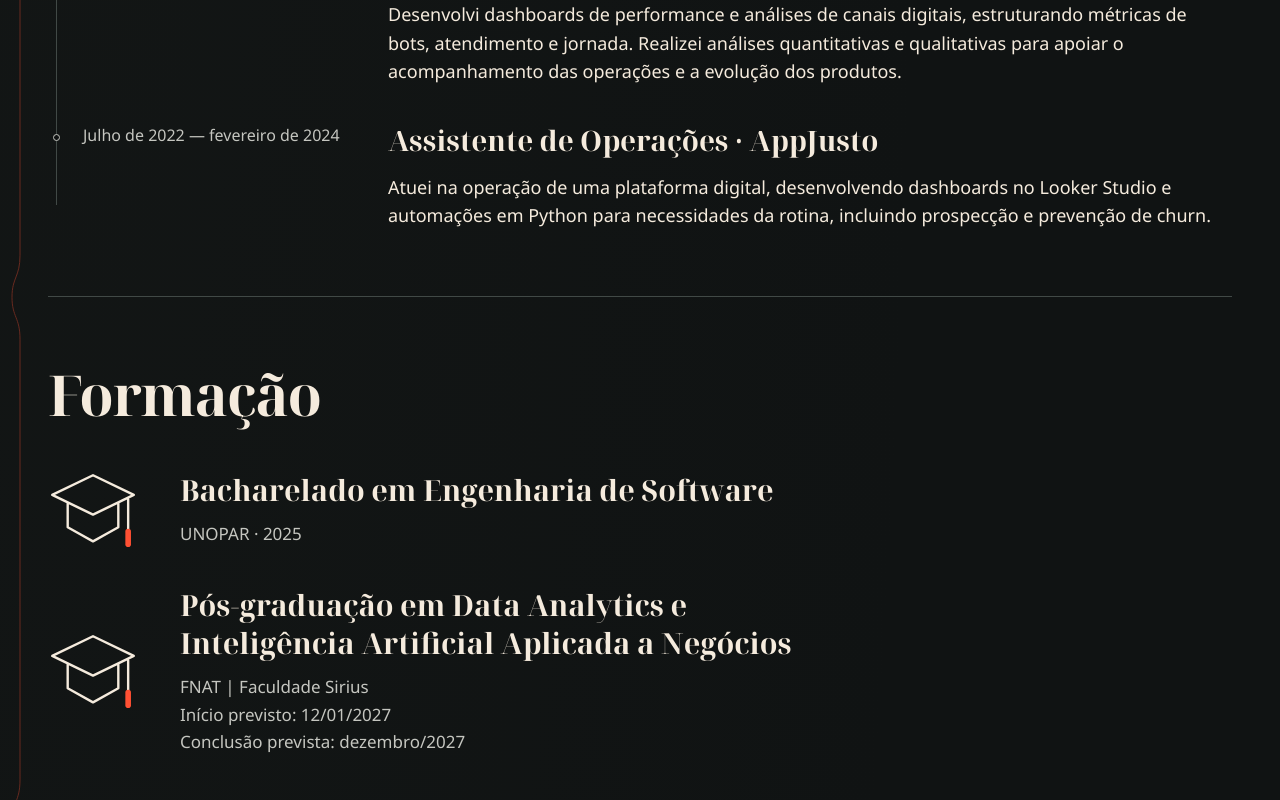
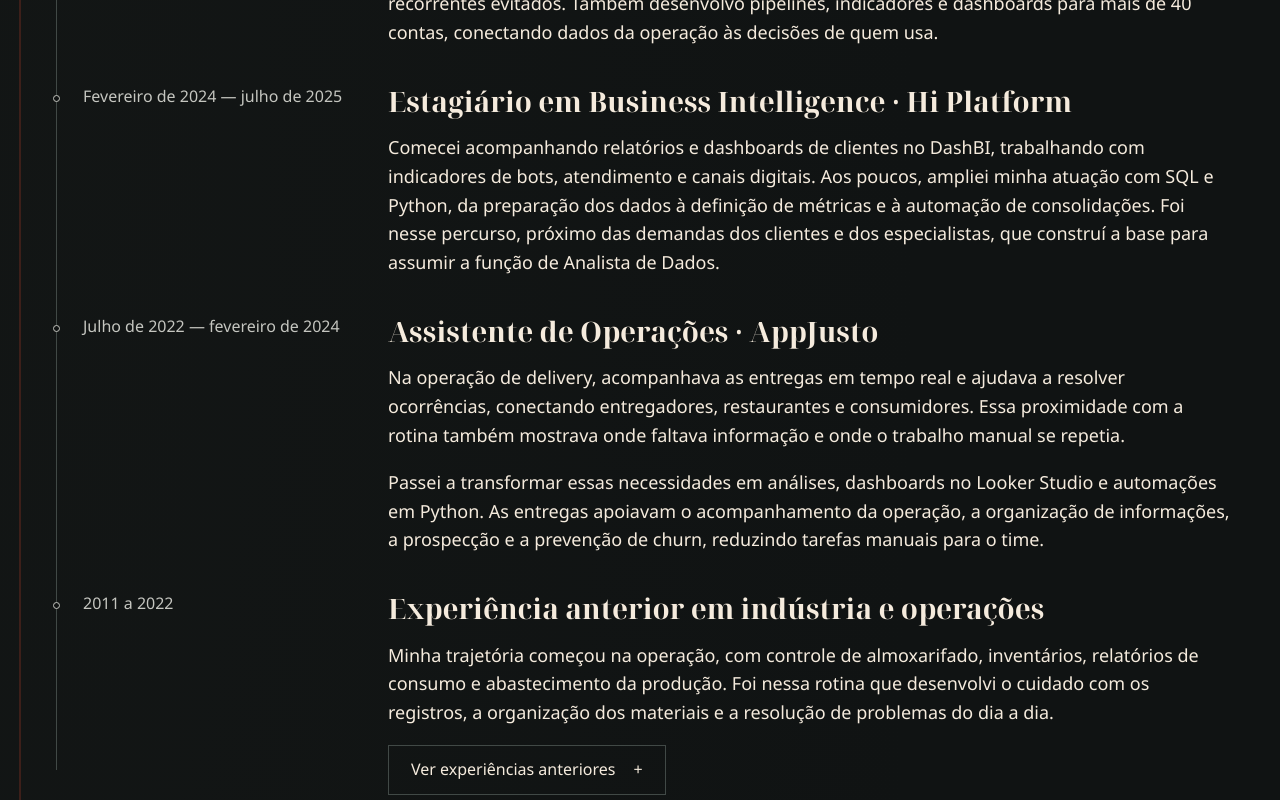
Before and after one commit to RafaelOliveiraRocha/RafaelOliveiraRocha.github.io, a Next.js app: page / in a window 1280 px wide. Shown: the part 5560-6360 px from the top of the page. Built offline with nearby package versions, Linux system fonts and the light colour scheme.

Commit message:
Atualiza trajetória profissional e formação no portfólio

```diff
--- a/app/portfolio.tsx
+++ b/app/portfolio.tsx
@@ -121,11 +121,23 @@
         <section id="processsurge" className={`${styles.section} ${styles.process}`} aria-labelledby="process-title" data-continuity-section><p className={styles.kicker}>{t.process_category}</p><h2 id="process-title" tabIndex={-1}><Emphasis text={t.process_title} part="ProcessSurge:"/></h2><p className={styles.processBody} data-copy="process_body">{t.process_body}</p><a className={styles.primary} href={links.process} target="_blank" rel="noopener noreferrer">{t.process_action}<span aria-hidden="true">↗</span></a></section>
         <section id="como-trabalho" className={`${styles.section} ${styles.work}`} aria-labelledby="work-title" data-continuity-section><p className={styles.kicker}>{t.work}</p><h2 id="work-title" tabIndex={-1}><Emphasis text={t.work_title} part={pt?"Construir para o uso.":"Build for use."}/></h2><p data-copy="work_body">{t.work_body}</p></section>
         <section id="ferramentas" className={styles.section} aria-labelledby="tools-title" data-continuity-section><h2 className={styles.sectionTitle} id="tools-title" tabIndex={-1}>{t.tools}</h2><div className={styles.skillsGrid}>{([1,2,3,4] as const).map(n=><Disclosure key={n} id={`skill-${n}`} desktop={desktop} title={t[`tool${n}_title`]}><p data-copy={`tool${n}_body`}>{t[`tool${n}_body`]}</p></Disclosure>)}</div></section>
-        <section id="experiencia" className={styles.section} aria-labelledby="experience-title" data-continuity-section><h2 className={styles.sectionTitle} id="experience-title" tabIndex={-1}>{t.experience}</h2><div className={styles.timeline}>{([1,2,3] as const).map(n=><Disclosure key={n} id={`experience-${n}`} desktop={desktop} title={t[`exp${n}_title`]} period={t[`exp${n}_date`]}><p data-copy={`exp${n}_body`}>{t[`exp${n}_body`]}</p></Disclosure>)}</div></section>
+        <section id="experiencia" className={styles.section} aria-labelledby="experience-title" data-continuity-section>
+          <h2 className={styles.sectionTitle} id="experience-title" tabIndex={-1}>{t.experience}</h2>
+          <div className={styles.timeline}>
+            {([1,2,3] as const).map(n=><Disclosure key={n} id={`experience-${n}`} desktop={desktop} title={t[`exp${n}_title`]} period={t[`exp${n}_date`]}>{t[`exp${n}_body`].split("\n\n").map((paragraph,index)=><p key={index} data-copy={`exp${n}_body`}>{paragraph}</p>)}</Disclosure>)}
+            <Disclosure id="previous-experience" desktop={desktop} title={t.previous_title} period={t.previous_period} summary={t.previous_summary} toggleLabels={{expand:t.previous_expand,collapse:t.previous_collapse}}>
+              <ul className={styles.previousRoles}>
+                {([1,2,3,4] as const).map(n=><li key={n}><h4>{t[`previous${n}_title`]}</h4><p className={styles.period}>{t[`previous${n}_date`]}</p><p>{t[`previous${n}_body`]}</p></li>)}
+              </ul>
+              <p>{t.previous_reporting}</p>
+              <p>{t.previous_responsibility}</p>
+            </Disclosure>
+          </div>
+        </section>
         <section id="formacao" className={`${styles.section} ${styles.education}`} aria-labelledby="education-title" data-continuity-section>
           <h2 className={styles.sectionTitle} id="education-title" tabIndex={-1}>{t.education}</h2>
+          <div><Icon name="graduation"/><div><h3>{t.education_postgraduate_title}</h3><p>{t.education_postgraduate_institution}</p><p>{t.education_postgraduate_start}</p><p>{t.education_postgraduate_completion}</p></div></div>
           <div><Icon name="graduation"/><div><h3>{t.education_title}</h3><p>{t.education_body}</p></div></div>
-          <div><Icon name="graduation"/><div><h3>{t.education_postgraduate_title}</h3><p>{t.education_postgraduate_institution}</p><p>{t.education_postgraduate_start}</p><p>{t.education_postgraduate_completion}</p></div></div>
         </section>
         <section id="sobre" className={`${styles.section} ${styles.about}`} aria-labelledby="about-title" data-continuity-section><h2 className={styles.sectionTitle} id="about-title" tabIndex={-1}>{t.about}</h2><div className={styles.aboutGrid}><picture><source media="(max-width: 767px)" srcSet="/redesign/foto-rafael-480.webp"/><img src="/redesign/foto-rafael-800.webp" alt="Rafael Rocha" width="800" height="800" loading="lazy" decoding="async"/></picture><div className={styles.aboutText}>{([1,2,3] as const).map(n=><p key={n} data-copy={`about${n}`}>{t[`about${n}`]}</p>)}</div></div></section>
         <section id="contato" className={`${styles.section} ${styles.contact}`} aria-labelledby="contact-title" data-continuity-section><p className={styles.kicker}>{t.contact}</p><h2 id="contact-title" tabIndex={-1}><Emphasis text={t.contact_title} part={pt?"conversar?":"talk?"}/></h2><p data-copy="contact_body">{t.contact_body}</p><ContactLinks t={t}/></section>
--- a/app/previa/content.ts
+++ b/app/previa/content.ts
@@ -48,13 +48,33 @@
   "experience": "Experiência",
   "exp1_date": "Agosto de 2025 — atual",
   "exp1_title": "Analista de Dados · Hi Platform",
-  "exp1_body": "Construí soluções de BI, métricas e integrações para operações B2B. Atualmente, meu foco está na sustentação e evolução técnica de uma plataforma corporativa de IA, envolvendo diagnóstico de falhas, validação de análises e melhorias em funcionalidades e integrações.",
+  "exp1_body": "Hoje, meu foco está na sustentação e evolução de uma plataforma corporativa de IA. Trabalho próximo das áreas para investigar falhas, configurar e testar skills, avaliar integrações e conferir se as respostas estão alinhadas às fontes e às permissões de acesso.\n\nEssa atuação vem de uma base construída em BI e automação. Depois da efetivação, conduzi a migração do DashBI para o Apache Superset, com aproximadamente R$ 43 mil por mês em custos recorrentes evitados. Também desenvolvo pipelines, indicadores e dashboards para mais de 40 contas, conectando dados da operação às decisões de quem usa.",
   "exp2_date": "Fevereiro de 2024 — julho de 2025",
   "exp2_title": "Estagiário em Business Intelligence · Hi Platform",
-  "exp2_body": "Desenvolvi dashboards de performance e análises de canais digitais, estruturando métricas de bots, atendimento e jornada. Realizei análises quantitativas e qualitativas para apoiar o acompanhamento das operações e a evolução dos produtos.",
+  "exp2_body": "Comecei acompanhando relatórios e dashboards de clientes no DashBI, trabalhando com indicadores de bots, atendimento e canais digitais. Aos poucos, ampliei minha atuação com SQL e Python, da preparação dos dados à definição de métricas e à automação de consolidações. Foi nesse percurso, próximo das demandas dos clientes e dos especialistas, que construí a base para assumir a função de Analista de Dados.",
   "exp3_date": "Julho de 2022 — fevereiro de 2024",
   "exp3_title": "Assistente de Operações · AppJusto",
-  "exp3_body": "Atuei na operação de uma plataforma digital, desenvolvendo dashboards no Looker Studio e automações em Python para necessidades da rotina, incluindo prospecção e prevenção de churn.",
+  "exp3_body": "Na operação de delivery, acompanhava as entregas em tempo real e ajudava a resolver ocorrências, conectando entregadores, restaurantes e consumidores. Essa proximidade com a rotina também mostrava onde faltava informação e onde o trabalho manual se repetia.\n\nPassei a transformar essas necessidades em análises, dashboards no Looker Studio e automações em Python. As entregas apoiavam o acompanhamento da operação, a organização de informações, a prospecção e a prevenção de churn, reduzindo tarefas manuais para o time.",
+  "previous_title": "Experiência anterior em indústria e operações",
+  "previous_period": "2011 a 2022",
+  "previous_summary": "Minha trajetória começou na operação, com controle de almoxarifado, inventários, relatórios de consumo e abastecimento da produção. Foi nessa rotina que desenvolvi o cuidado com os registros, a organização dos materiais e a resolução de problemas do dia a dia.",
+  "previous_expand": "Ver experiências anteriores",
+  "previous_collapse": "Recolher experiências anteriores",
+  "previous1_title": "Responsável de Setor, Almoxarifado · Alcance Jeans",
+  "previous1_date": "set/2020 a fev/2022",
+  "previous1_body": "Responsabilidade integral pela rotina do almoxarifado: acompanhamento do consumo, reposição via sistema, recebimento e conferência de notas fiscais, organização dos materiais e fechamento em Excel.",
+  "previous2_title": "Responsável de Setor, Almoxarifado · Alphabeto",
+  "previous2_date": "nov/2014 a mai/2020",
+  "previous2_body": "Controle de estoque e consumo de insumos da lavanderia, recebimento, armazenamento e apoio ao abastecimento da produção.",
+  "previous3_title": "Auxiliar de Almoxarifado · Confecções Sinder",
+  "previous3_date": "ago/2012 a mai/2014",
+  "previous3_body": "Controle de materiais, acompanhamento de ordens de serviço e atuação como referência técnica em dublagem.",
+  "previous4_title": "Auxiliar de Almoxarifado · Confecções Life",
+  "previous4_date": "jan/2011 a ago/2012",
+  "previous4_body": "Conferência de estoque, separação de insumos e abastecimento da produção.",
+  "previous_reporting": "Essa trajetória também envolveu relatórios de consumo e prestação de contas à Polícia Federal nas operações com produtos controlados.",
+  "previous_responsibility": "A responsabilidade pelo setor era operacional e técnica, sem gestão de subordinados.",
+  "previous_recruiter_summary": "Comecei em indústria e operações, com almoxarifado, inventários, relatórios de consumo e abastecimento da produção.",
   "education": "Formação",
   "education_title": "Bacharelado em Engenharia de Software",
   "education_body": "UNOPAR · 2025",
@@ -126,13 +146,33 @@
   "experience": "Experience",
   "exp1_title": "Data Analyst · Hi Platform",
   "exp1_date": "August 2025 — present",
-  "exp1_body": "I built BI solutions, metrics and integrations for B2B operations. My current focus is the technical maintenance and evolution of an enterprise AI platform, involving failure diagnosis, analysis validation and improvements to features and integrations.",
+  "exp1_body": "Today, my focus is on maintaining and improving an enterprise AI platform. I work closely with teams to investigate failures, configure and test skills, assess integrations, and check that responses align with source information and access permissions.\n\nThis work builds on my background in BI and automation. After moving into a permanent role, I led the migration from DashBI to Apache Superset, avoiding approximately R$43,000 per month in recurring costs. I also develop pipelines, metrics and dashboards for more than 40 accounts, connecting operational data to the decisions people make with it.",
   "exp2_title": "Business Intelligence Intern · Hi Platform",
   "exp2_date": "February 2024 — July 2025",
-  "exp2_body": "I developed performance dashboards and digital-channel analyses, structuring metrics for bots, customer service and journeys. I conducted quantitative and qualitative analyses to support operational monitoring and product evolution.",
+  "exp2_body": "I started by monitoring client reports and dashboards in DashBI, working with metrics for bots, customer service and digital channels. Over time, I expanded my work with SQL and Python, from preparing data to defining metrics and automating consolidation. Working closely with clients’ needs and specialists helped me build the foundation to become a Data Analyst.",
   "exp3_title": "Operations Assistant · AppJusto",
   "exp3_date": "July 2022 — February 2024",
-  "exp3_body": "I worked on the operations of a digital platform, developing Looker Studio dashboards and Python automations for everyday needs, including prospecting and churn prevention.",
+  "exp3_body": "In delivery operations, I tracked deliveries in real time and helped resolve issues, connecting couriers, restaurants and consumers. Being close to the day-to-day work also showed me where information was missing and where manual tasks kept recurring.\n\nI began turning those needs into analyses, Looker Studio dashboards and Python automations. This work supported operational monitoring, information organization, prospecting and churn prevention, reducing manual tasks for the team.",
+  "previous_title": "Earlier experience in industry and operations",
+  "previous_period": "2011 to 2022",
+  "previous_summary": "My career began in operations, working with warehouse control, inventories, consumption reports and production supply. That day-to-day work taught me to maintain accurate records, organize materials and solve practical problems.",
+  "previous_expand": "Show earlier experience",
+  "previous_collapse": "Collapse earlier experience",
+  "previous1_title": "Warehouse Section Coordinator · Alcance Jeans",
+  "previous1_date": "Sep 2020 to Feb 2022",
+  "previous1_body": "Full responsibility for the warehouse routine: monitoring consumption, replenishing supplies through the system, receiving and checking invoices, organizing materials and completing period-end reporting in Excel.",
+  "previous2_title": "Warehouse Section Coordinator · Alphabeto",
+  "previous2_date": "Nov 2014 to May 2020",
+  "previous2_body": "Stock and consumption control for laundry supplies, receiving, storage and support for production supply.",
+  "previous3_title": "Warehouse Assistant · Confecções Sinder",
+  "previous3_date": "Aug 2012 to May 2014",
+  "previous3_body": "Materials control, tracking work orders and serving as a technical point of reference for fabric bonding (dublagem).",
+  "previous4_title": "Warehouse Assistant · Confecções Life",
+  "previous4_date": "Jan 2011 to Aug 2012",
+  "previous4_body": "Stock checks, preparing supplies and supplying production.",
+  "previous_reporting": "This part of my career also included consumption reporting and accountability reporting to Brazil’s Federal Police for operations involving controlled products.",
+  "previous_responsibility": "Responsibility for the section covered operational and technical work, without managing staff.",
+  "previous_recruiter_summary": "I began in industrial operations, working with warehouses, inventories, consumption reporting and production supply.",
   "education": "Education",
   "education_title": "Bachelor’s degree in Software Engineering",
   "education_body": "UNOPAR · 2025",
--- a/app/previa/disclosure.tsx
+++ b/app/previa/disclosure.tsx
@@ -2,7 +2,7 @@
 import { useRef, useState, type ReactNode } from "react";
 import styles from "./preview.module.css";
 
-export default function Disclosure({ id, title, period, children, desktop }: { id: string; title: string; period?: string; children: ReactNode; desktop: boolean }) {
+export default function Disclosure({ id, title, period, children, desktop, summary, toggleLabels }: { id: string; title: string; period?: string; children: ReactNode; desktop: boolean; summary?: string; toggleLabels?: { expand: string; collapse: string } }) {
   const [open, setOpen] = useState(false);
   const trigger = useRef<HTMLButtonElement>(null);
   function toggle() {
@@ -17,8 +17,10 @@
   return <article className={`${styles.disclosure} ${period ? styles.timelineItem : styles.skillGroup}`}>
     {period && <p className={styles.period}>{period}</p>}
     <div className={styles.disclosureContent}>
-      <h3><span className={styles.desktopTitle}>{title}</span><button ref={trigger} className={styles.disclosureTrigger} type="button" aria-expanded={open} aria-controls={id} onClick={toggle}>{title}<span aria-hidden="true">{open ? "−" : "+"}</span></button></h3>
-      <div className={styles.disclosureBody} data-expanded={open} id={id} hidden={!desktop && !open}>{children}</div>
+      <h3>{toggleLabels ? title : <><span className={styles.desktopTitle}>{title}</span><button ref={trigger} className={styles.disclosureTrigger} type="button" aria-expanded={open} aria-controls={id} onClick={toggle}>{title}<span aria-hidden="true">{open ? "−" : "+"}</span></button></>}</h3>
+      {summary && <p className={styles.disclosureSummary}>{summary}</p>}
+      {toggleLabels && <button ref={trigger} className={`${styles.outlineButton} ${styles.experienceToggle}`} type="button" aria-expanded={open} aria-controls={id} onClick={toggle}>{open ? toggleLabels.collapse : toggleLabels.expand}<span aria-hidden="true">{open ? "−" : "+"}</span></button>}
+      <div className={styles.disclosureBody} data-expanded={open} id={id} hidden={(!desktop || Boolean(toggleLabels)) && !open}>{children}</div>
     </div>
   </article>;
 }
--- a/app/previa/preview.module.css
+++ b/app/previa/preview.module.css
@@ -94,6 +94,15 @@
 .disclosure h3{font-size:28px;line-height:1.3;margin-bottom:14px}
 .disclosureTrigger{display:none}
 .disclosureBody{font-size:18px;line-height:1.6}
+.disclosureBody p+p{margin-top:18px}
+.disclosureSummary{font-size:18px;line-height:1.6}
+.experienceToggle{margin-top:18px}
+.experienceToggle+.disclosureBody{padding-top:24px}
+.previousRoles{list-style:none;margin:0 0 24px;padding:0}
+.previousRoles li+li{margin-top:24px;padding-top:24px;border-top:1px solid var(--rule)}
+.previousRoles h4{font-size:23px;line-height:1.35;margin-bottom:8px}
+.previousRoles .period{font-size:15px;margin-bottom:12px}
+.previousRoles .period+p{margin-top:0}
 .timeline{position:relative}
 .timeline::before{content:"";position:absolute;top:13px;bottom:25px;left:8px;width:1px;background:var(--rule)}
 .timelineItem{display:grid;grid-template-columns:260px 1fr;gap:45px;position:relative;padding-left:35px;margin-bottom:36px}
@@ -212,6 +221,7 @@
 .modal{width:calc(100% - 32px);max-height:calc(100dvh - 24px);padding:20px;font-size:16px}.modalHeader h2{font-size:25px}.modalHeader{padding-bottom:15px}.menuLinks{gap:4px;margin:18px 0 23px}.menuLinks a{font-size:32px;padding:8px 0}.menuPreferences{gap:12px}.menuPreferences .outlineButton{font-size:13px!important;padding-inline:8px;gap:8px}.menuPreferences svg{width:21px}.menuCV{font-size:15px}.recruiterShell{display:block;padding-top:0}.recruiterSteps{flex-direction:row;gap:6px;border-right:0;border-bottom:1px solid var(--rule);padding:0 0 16px;margin-bottom:24px;overflow-x:auto}.recruiterSteps button{flex:1;justify-content:center;min-height:44px;font-size:15px;gap:6px;padding:8px}.recruiterSteps .stepName{display:none}.recruiterSteps button[aria-current="step"]{border-bottom:2px solid var(--vermillion)}.recruiterContent{min-height:0}.recruiterContent h3{font-size:33px;line-height:1.15}.recruiterMetrics{grid-template-columns:1fr;gap:24px}.recruiterMetrics strong{font-size:31px}.recruiterSkills{grid-template-columns:1fr;gap:23px}.recruiterContacts{grid-template-columns:1fr}.recruiterFooter{gap:10px;padding-top:17px}.recruiterFooter .primary,.recruiterFooter .outlineButton{padding:10px 12px}.recruiterList strong{font-size:24px}.recruiterList p{font-size:16px}
 }
 @media(max-width:359px){.brand{font-size:20px}.headerActions{gap:1px}.iconButton,.topButton,.menuTrigger{width:32px}.headerInner{gap:4px}.hero h1{font-size:10.9vw}.actions{gap:18px}.primary{padding-inline:11px}.results strong{font-size:29px}.section h2{font-size:32px}.projectText h3{font-size:28px}.about{grid-template-columns:1fr 112px;gap:18px}.aboutGrid picture{width:112px}.education>div{gap:14px}.education h3{font-size:21px}.contact h2{font-size:38px}.modal{padding:16px}.menuPreferences{flex-wrap:wrap}.recruiterContent h3{font-size:29px}.recruiterFooter>span{display:none}}
+@media(max-width:767px){.disclosureSummary{font-size:16px}.disclosure h3+.disclosureSummary{margin-top:12px}.disclosureSummary+.experienceToggle{margin-top:16px}.previousRoles h4{font-size:21px}.previousRoles .period{font-size:14px}}
 @media(prefers-reduced-motion:reduce){.preview,.preview *{scroll-behavior:auto;animation:none;transition:none}}
 /* Keep illustration strokes fine at every scale, including the larger BI destination. */
 .diagramIcon svg :is(path,rect,circle,ellipse){vector-effect:non-scaling-stroke;stroke-width:1.35}
--- a/app/previa/recruiter.tsx
+++ b/app/previa/recruiter.tsx
@@ -28,7 +28,7 @@
           <li><p>{pt ? "Outras entregas: integração financeira anterior, Torre de Controle com RLS dinâmica, análise de mais de 40 GB de conversas e protótipo de linguagem natural para SQL." : "Other work: a past financial integration, Control Tower with dynamic RLS, analysis of more than 40 GB of conversations, and a natural-language-to-SQL prototype."}</p></li>
         </ul></>}
         {step === 2 && <><h3>{t.tools}</h3><div className={styles.recruiterSkills}>{([1,2,3,4] as const).map(n => <div key={n}><h4>{t[`tool${n}_title`]}</h4><p>{t[`tool${n}_body`]}</p></div>)}</div></>}
-        {step === 3 && <><h3>{t.experience}</h3><ul className={styles.recruiterList}>{([1,2,3] as const).map(n => <li key={n}><p>{t[`exp${n}_date`]}</p><strong>{t[`exp${n}_title`]}</strong></li>)}</ul><p className={styles.recruiterEducation}>{t.education_title}<br/>{t.education_body}</p><p className={styles.recruiterEducation}>{t.education_postgraduate_title}<br/>{t.education_postgraduate_institution}<br/>{t.education_postgraduate_start}<br/>{t.education_postgraduate_completion}</p></>}
+        {step === 3 && <><h3>{t.experience}</h3><ul className={styles.recruiterList}>{([1,2,3] as const).map(n => <li key={n}><p>{t[`exp${n}_date`]}</p><strong>{t[`exp${n}_title`]}</strong></li>)}<li><p>{t.previous_period}</p><strong>{t.previous_title}</strong><p>{t.previous_recruiter_summary}</p></li></ul><p className={styles.recruiterEducation}>{t.education_postgraduate_title}<br/>{t.education_postgraduate_institution}<br/>{t.education_postgraduate_start}<br/>{t.education_postgraduate_completion}</p><p className={styles.recruiterEducation}>{t.education_title}<br/>{t.education_body}</p></>}
         {step === 4 && <><h3>{t.contact_title}</h3><p>{t.contact_body}</p><div className={styles.recruiterContacts}><a href={links.email}>E-mail ↗</a><a href={links.linkedin} target="_blank" rel="noopener noreferrer">LinkedIn ↗</a><a href={links.whatsapp} target="_blank" rel="noopener noreferrer">WhatsApp ↗</a><a href={links.github} target="_blank" rel="noopener noreferrer">GitHub ↗</a><a href={links.cvPT} download>{t.cv_pt} ↓</a><a href={links.cvEN} download>{t.cv_en} ↓</a></div></>}
       </div>
     </div>
```
